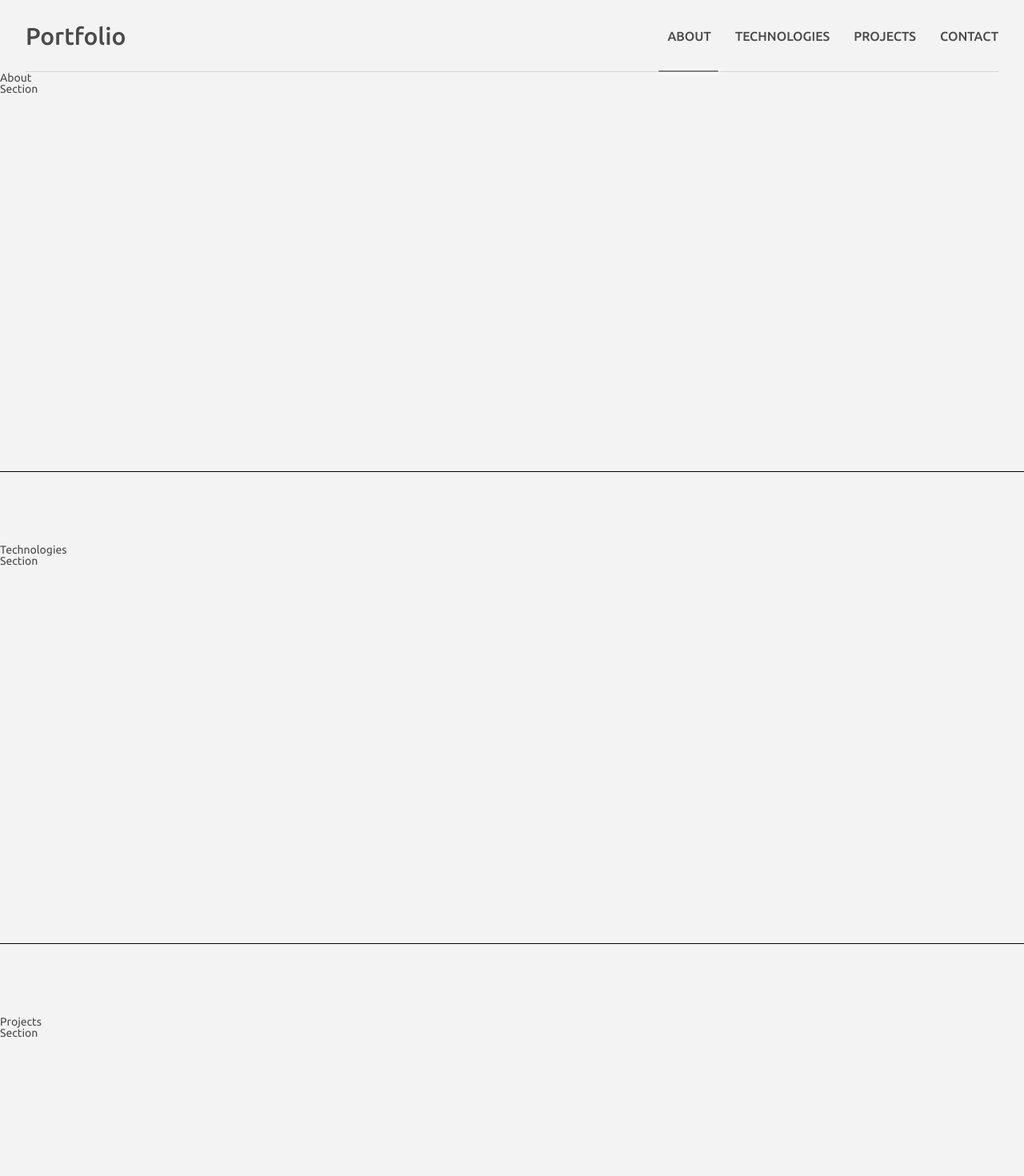
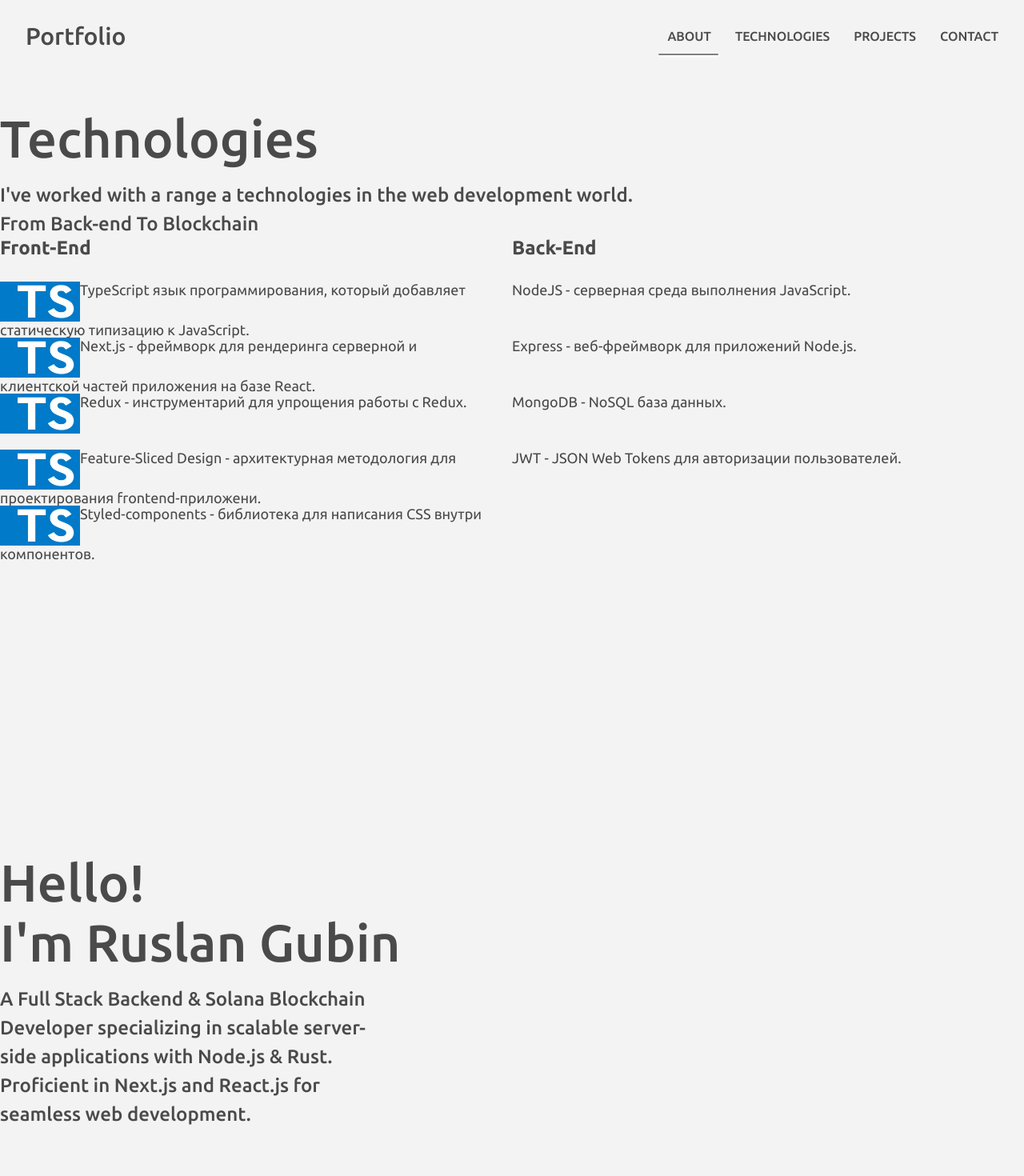
Before and after one commit to Ruslan-Gubin/portfolio, a Next.js app: page / in a window 1280 px wide. Shown: the top 1470 px of the page at 80% size. Built offline with nearby package versions, Linux system fonts and the light colour scheme.

Commit message:
update technologies

```diff
--- a/src/app/page.tsx
+++ b/src/app/page.tsx
@@ -1,20 +1,23 @@
 import { HomeAbout } from "@/widgets/home/home-about/HomeAbout";
 import styles from "./styles/pages/Home.module.scss";
+import { HomeTechnologies } from "@/widgets/home/home-technologies/HomeTechnologies";
 
 export default function Home() {
   return (
     <div className={styles.root}>
+      {/*
       <div id="about" style={{ paddingTop: 90 }}>
-        <HomeAbout title="About" />
+        <HomeAbout />
       </div>
+      */}
       <div id="technologies" style={{ paddingTop: 90 }}>
-        <HomeAbout title="Technologies" />
+        <HomeTechnologies />
       </div>
       <div id="projects" style={{ paddingTop: 90 }}>
-        <HomeAbout title="Projects" />
+        <HomeAbout />
       </div>
       <div id="contact" style={{ paddingTop: 90 }}>
-        <HomeAbout title="Contacts" />
+        <HomeAbout />
       </div>
     </div>
   );
--- a/src/app/styles/globals.scss
+++ b/src/app/styles/globals.scss
@@ -14,6 +14,8 @@
   --font-size-header-title: 30px;
   --table-small: 670px;
   --header-height: 90px;
+  --font-size-title-section: 65px;
+  --font-size-subTitle-section: 24px;
   color-scheme: light;
 }
 
--- a/src/widgets/home/home-about/HomeAbout.module.scss
+++ b/src/widgets/home/home-about/HomeAbout.module.scss
@@ -1,4 +1,21 @@
 .aboutSection {
-  height: 500px;
-  border-bottom: 1px solid black;
+  height: calc(100vh - 90px);
+  min-height: 420px;
+  max-width: var(--with-container);
+  margin: 0 auto;
+  display: flex;
+  flex-direction: column;
+  justify-content: center;
 }
+
+.titleText {
+  font-size: var(--font-size-title-section);
+  padding-bottom: 30px;
+  line-height: 70%;
+}
+
+.subTitle {
+  font-size: var(--font-size-subTitle-section);
+  max-width: 500px;
+  line-height: 150%;
+}
--- a/src/widgets/home/home-about/HomeAbout.tsx
+++ b/src/widgets/home/home-about/HomeAbout.tsx
@@ -1,15 +1,15 @@
 import styles from "./HomeAbout.module.scss";
 
-type Props = {
-  title: string;
-};
-
-const HomeAbout = ({ title }: Props) => {
+const HomeAbout = () => {
   return (
     <section className={styles.aboutSection}>
-      <span>{title}</span>
-      <br />
-      <span>Section</span>
+      <h2 className={styles.titleText}>Hello!</h2>
+      <h2 className={styles.titleText}>{"I\'m Ruslan Gubin"}</h2>
+      <h3 className={styles.subTitle}>
+        A Full Stack Backend & Solana Blockchain Developer specializing in
+        scalable server-side applications with Node.js & Rust. Proficient in
+        Next.js and React.js for seamless web development.
+      </h3>
     </section>
   );
 };
--- /dev/null
+++ b/src/widgets/home/home-technologies/HomeTechnologies.module.scss
@@ -0,0 +1,57 @@
+.homeTechnologies {
+  height: calc(100vh - 90px);
+  min-height: 420px;
+  max-width: var(--with-container);
+  margin: 0 auto;
+  display: flex;
+  flex-direction: column;
+  justify-content: space-between;
+  padding-block: 60px;
+  // background-color: orange;
+}
+
+.titleText {
+  font-size: var(--font-size-title-section);
+  padding-bottom: 30px;
+  line-height: 70%;
+}
+
+.subTitle {
+  font-size: var(--font-size-subTitle-section);
+  max-width: 800px;
+  line-height: 150%;
+}
+
+.technologiesBlock {
+  display: flex;
+}
+
+.technologiSection {
+  font-size: var(--font-size-subTitle-section);
+  width: 50%;
+  min-height: 450px;
+  padding-right: 30px;
+}
+
+.technologiesTitle {
+  font-weight: 600;
+}
+
+.technologiesList {
+  display: flex;
+  flex-direction: column;
+  row-gap: 20px;
+  padding-top: 30px;
+}
+
+.technologiesItem {
+  height: 50px;
+  width: 100%;
+  font-size: 18px;
+  line-height: normal;
+}
+
+.technologiesImage {
+  width: 100px;
+  height: 50px;
+}
--- /dev/null
+++ b/src/widgets/home/home-technologies/HomeTechnologies.tsx
@@ -0,0 +1,107 @@
+import styles from "./HomeTechnologies.module.scss";
+//import typeScriptImg from "../../../../public/assets/technologies/typescript.webp";
+
+const HomeTechnologies = () => {
+  const frontendList = [
+    {
+      id: 1,
+      description:
+        "TypeScript язык программирования, который добавляет статическую типизацию к JavaScript.",
+      img: "assets/technologies/typescript.webp",
+    },
+    {
+      id: 2,
+      description:
+        "Next.js - фреймворк для рендеринга серверной и клиентской частей приложения на базе React.",
+      img: "assets/technologies/typescript.webp",
+    },
+    {
+      id: 3,
+      description: "Redux - инструментарий для упрощения работы с Redux.",
+      img: "assets/technologies/typescript.webp",
+    },
+    {
+      id: 4,
+      description:
+        "Feature-Sliced Design - архитектурная методология для проектирования frontend-приложени.",
+      img: "assets/technologies/typescript.webp",
+    },
+    {
+      id: 5,
+      description:
+        "Styled-components - библиотека для написания CSS внутри компонентов.",
+      img: "assets/technologies/typescript.webp",
+    },
+    //{ id: 6, description: '', img: '' },
+    //{ id: 7, description: '', img: '' },
+    //{ id: 8, description: '', img: '' },
+  ];
+
+  const backendList = [
+    {
+      id: 1,
+      description: "NodeJS - серверная среда выполнения JavaScript.",
+      img: "assets/technologies/typescript.webp",
+    },
+    {
+      id: 2,
+      description: "Express - веб-фреймворк для приложений Node.js.",
+      img: "assets/technologies/typescript.webp",
+    },
+    { id: 3, description: "MongoDB - NoSQL база данных.", img: "" },
+    {
+      id: 4,
+      description: "JWT - JSON Web Tokens для авторизации пользователей.",
+      img: "assets/technologies/typescript.webp",
+    },
+    //{ id: 5, description: '', img: ''},
+    //{ id: 6, description: '', img: ''},
+    //{ id: 7, description: '', img: ''},
+    //{ id: 8, description: '', img: ''},
+  ];
+
+  return (
+    <section className={styles.homeTechnologies}>
+      <header>
+        <h2 className={styles.titleText}>Technologies</h2>
+        <h3 className={styles.subTitle}>
+          {
+            "I've worked with a range a technologies in the web development world. From Back-end To Blockchain"
+          }
+        </h3>
+      </header>
+      <div className={styles.technologiesBlock}>
+        <section className={styles.technologiSection}>
+          <h2 className={styles.technologiesTitle}>Front-End</h2>
+          <ul className={styles.technologiesList}>
+            {frontendList.map((item) => (
+              <li key={item.id} className={styles.technologiesItem}>
+                <picture>
+                  <img
+                    className={styles.technologiesImage}
+                    src={item.img}
+                    alt="Frontend image"
+                  />
+                </picture>
+                {item.description}
+              </li>
+            ))}
+          </ul>
+        </section>
+
+        <section className={styles.technologiSection}>
+          <h2 className={styles.technologiesTitle}>Back-End</h2>
+          <ul className={styles.technologiesList}>
+            {backendList.map((item) => (
+              <li key={item.id} className={styles.technologiesItem}>
+                {item.description}
+              </li>
+            ))}
+          </ul>
+        </section>
+      </div>
+    </section>
+  );
+};
+
+export { HomeTechnologies };
--- a/src/widgets/layout/layout-header/LayoutHeader.module.scss
+++ b/src/widgets/layout/layout-header/LayoutHeader.module.scss
@@ -9,11 +9,11 @@
   display: flex;
   justify-content: space-between;
   margin: 0 auto;
-  border-bottom: 1px solid lightgray;
   position: sticky;
   position: fixed;
   left: 50%;
   transform: translateX(-50%);
+  background-color: var(--bg-body-color);
 }
 
 .headerSectionTitle {
--- a/src/widgets/layout/layout-navigate-line/LayoutNavigateLine.module.scss
+++ b/src/widgets/layout/layout-navigate-line/LayoutNavigateLine.module.scss
@@ -1,7 +1,7 @@
 .activeLine {
   height: 2px;
   position: absolute;
-  top: 51px;
+  top: 30px;
   background-color: gray;
   border-radius: 20px;
   transition: all 0.3s linear;
```
Also changed, not shown: public/assets/technologies/typescript.webp (added).
